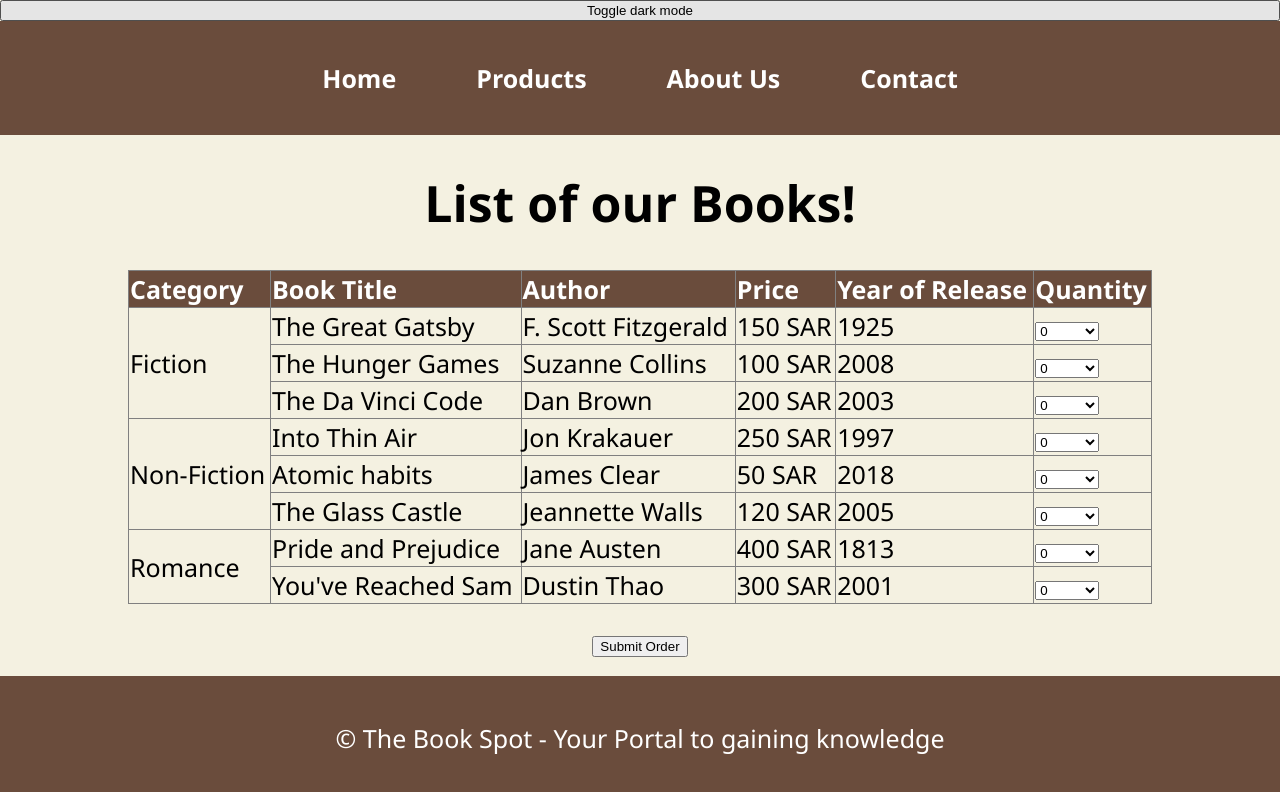
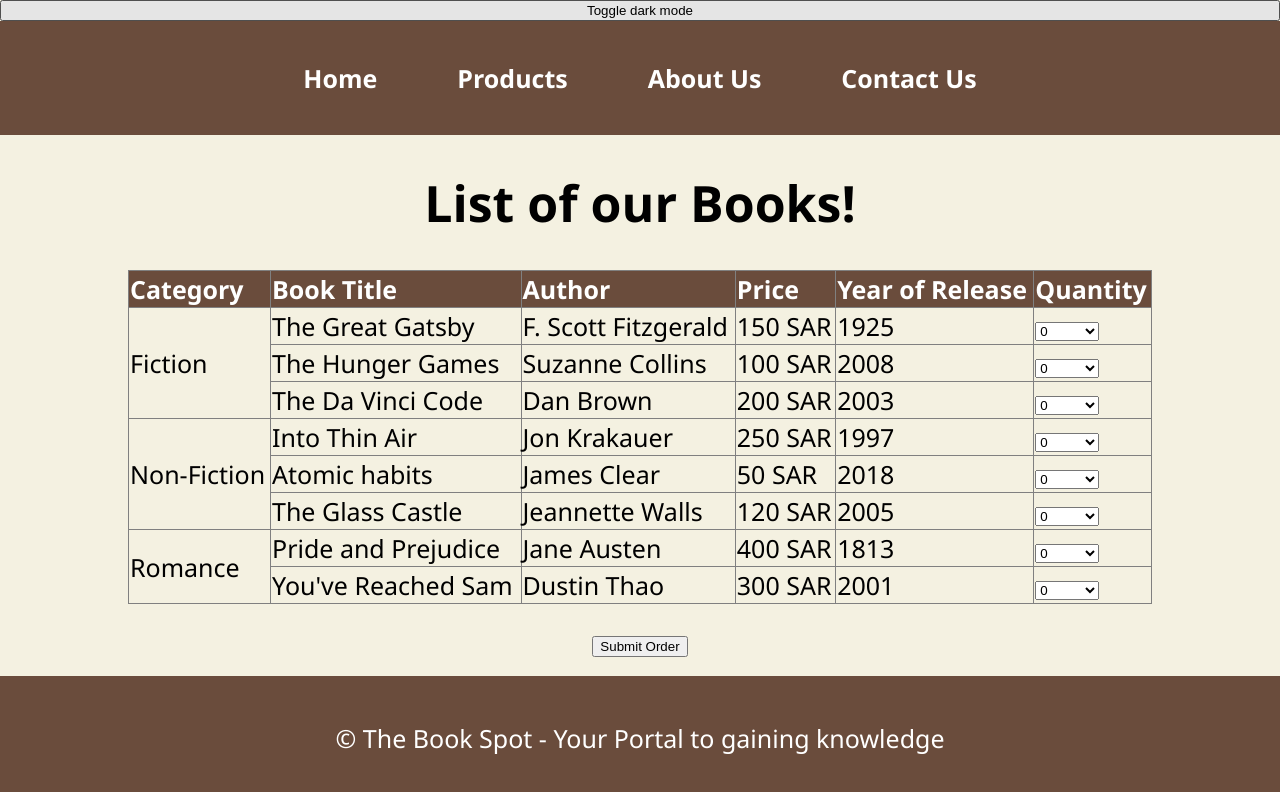
Before and after one commit to naderabuzahra10/BookSpot, a plain HTML site: page www/TheProducts.html in a window 1280 px wide. Drawn offline with Linux system fonts and the light colour scheme; files whose address does not match are found by name.

Commit message:
Update TheProducts.html

```diff
--- a/www/TheProducts.html
+++ b/www/TheProducts.html
@@ -14,7 +14,7 @@
             <li><a href="index.html">Home</a></li>
             <li><a href="www/TheProducts.html">Products</a></li>
             <li><a href="www/about.html">About Us</a></li>
-            <li><a href="www/contact.html">Contact</a></li>
+            <li><a href="www/contact.html">Contact Us</a></li>
         </ul>
     </div>
 
```
